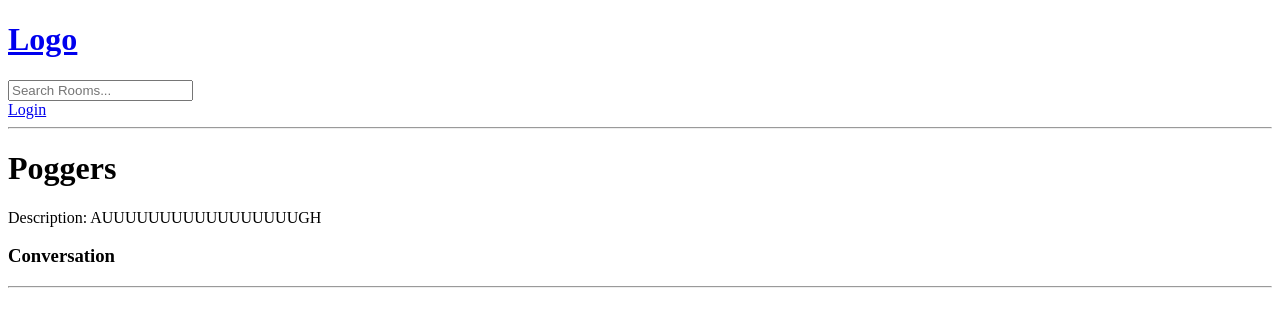
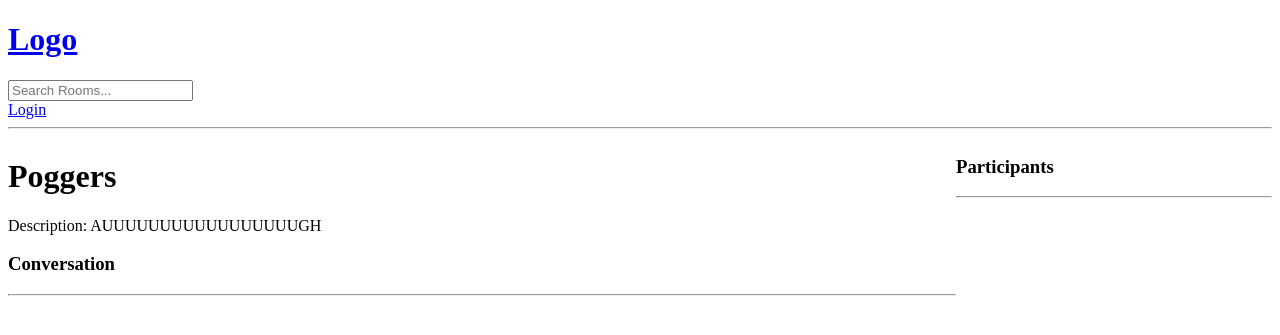
Before and after one commit to alex-budko/stonely, a Django app: page /room/6/ in a window 1280 px wide. Shown: the top 335 px of the page. Run offline with Django 4.2, Linux system fonts and the light colour scheme; data comes from the database, SQL or seed files in the repository; both versions use the stored data as it was after the commit.

Commit message:
implemented the participants

```diff
--- a/base/models.py
+++ b/base/models.py
@@ -12,7 +12,7 @@ class Room(models.Model):
     topic = models.ForeignKey(Topic, on_delete = models.SET_NULL, null = True)
     name = models.CharField(max_length = 200)
     description = models.TextField(null = True, blank = True)
-    #participants =
+    participants = models.ManyToManyField(User, related_name='participants', blank=True)
     updated = models.DateTimeField(auto_now = True)
     created = models.DateTimeField(auto_now_add = True)
 
--- a/base/templates/base/room.html
+++ b/base/templates/base/room.html
@@ -1,6 +1,14 @@
 {% extends 'main.html' %}
 
 {%block content %}
+<style>
+    .room-container {
+        display: grid;
+        grid-template-columns: 3fr 1fr;
+    }
+</style>
+<div class="room-container">
+    <div>
         <h1> {{room.name}} </h1>
 
         <p> Description: {{room.description}} </p>
@@ -11,8 +19,25 @@
             {% for message in room_messages %}
                 <div>
                     <small>@{{message.user}} {{message.created|timesince}}</small>
-                <p>{{message}}</p>
+                    <p>{{message.body}}</p>
+                    <hr />
                 </div>
             {% endfor %}
         </div>
+
+        {% if request.user.is_authenticated %}
+        <div class="comment-form">
+            <form method="POST" action="">
+                {% csrf_token %}
+                <input type="text" name="body" placeholder="Write Message..." />
+            </form>
+        </div>
+        {% endif %}
+    </div>
+    <div>
+        <h3>Participants</h3>
+        <hr />
+    </div>
+
+</div>
 {% endblock %}
--- a/base/views.py
+++ b/base/views.py
@@ -1,3 +1,4 @@
+from tkinter.font import ROMAN
 from django.db.models import Q
 from django.http import HttpResponse
 from django.shortcuts import render, redirect
@@ -6,7 +7,7 @@ from django.contrib.auth.forms import UserCreationForm
 from django.contrib.auth.decorators import login_required
 from django.contrib import messages
 from django.contrib.auth import authenticate, login, logout
-from .models import Room, Topic
+from .models import Room, Topic, Message
 from .forms import RoomForm
 
 
@@ -74,6 +75,15 @@ def room(request, pk):
     room = Room.objects.get(id=pk)
     #filters by time created in descending order
     room_messages = room.message_set.all().order_by('-created')
+    participants = room.participants.all()
+    if request.method == 'POST':
+        message = Message.objects.create(
+            user = request.user,
+            room = room,
+            body = request.POST.get('body')
+        )
+        return redirect('room', pk=room.id)
+
     context = {'room': room, 'room_messages':room_messages}
     return render(request, 'base/room.html', context)
 
```
Also changed, not shown: base/migrations/0004_alter_room_options_room_participants.py (added), db.sqlite3. Lines whose indentation alone changed are shown as unchanged.
